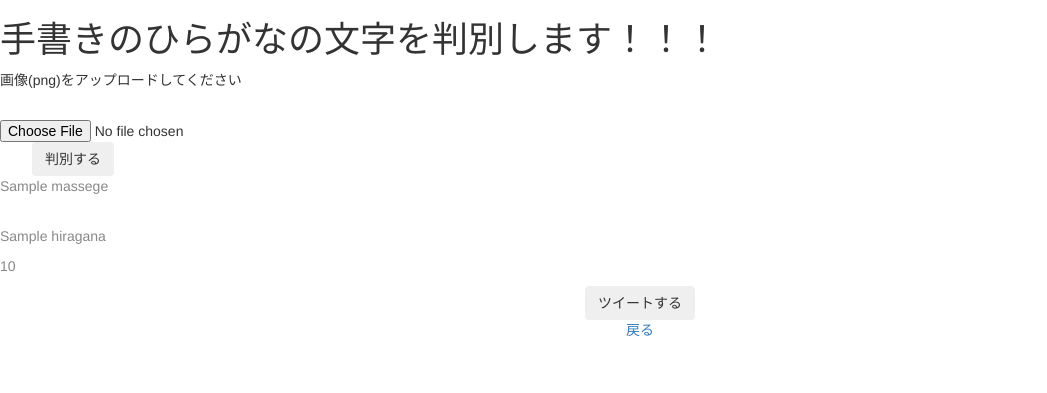
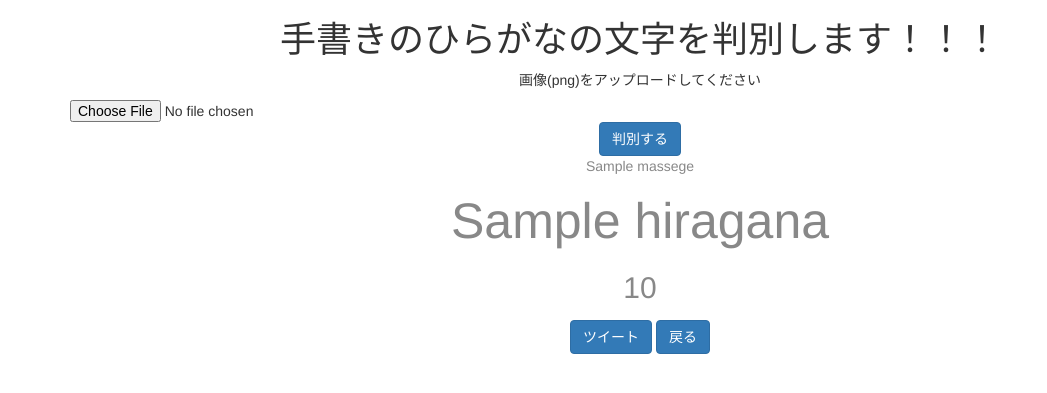
Before and after one commit to rrih/hiragana-rec, a Flask app: template templates/index.html in a window 1280 px wide. Shown: the top 393 px of the page, without its empty margins (0-1047 px from the left). Run offline with Flask 2, Linux system fonts and the light colour scheme; the template is opened without the code that fills it: most values are stand-ins (such as "Sample title", 1, 10 or a date in 2020); some libraries are stand-ins or nearby versions.

Commit message:
ここまで正解

```diff
--- a/templates/index.html
+++ b/templates/index.html
@@ -14,28 +14,37 @@
     <meta name="twitter:title" content="手書き文字認識アプリ" />
     <meta name="twitter:description" content="手書き文字認識アプリ" />
     <meta name="twitter:url" content="" />
+    <style type="text/css">
+    form {
+      position: fixed;
+      top: 50%;
+      left: 50%;
+      text-align: center;
+    }
+    </style>
   </head>
   <body>
     {% block content %}
-    <div class="center">
+    <div class="container text-center">
+    <div>
       <h1>手書きのひらがなの文字を判別します！！！</h1>
       <p>画像(png)をアップロードしてください</p>
-      <form method="post" action="/send" enctype="multipart/form-data">
-　　    <input type="file" id="img_file" name="img_file">
-  　　  <input type="submit" value="判別する" class="btn">
-      <!--<p>1MB以上の画像はアップロードできません</p>-->
-      <p style="color: {{color}};"> {{ massege }} </p>
-　　  </form>
+      <div class="input_wrap">
+        <form method="post" action="/send" enctype="multipart/form-data">
+          <input type="file" id="img_file" name="img_file">
+          <input type="submit" value="判別する" class="btn btn-primary mb-2">
+          <!--<p>1MB以上の画像はアップロードできません</p>-->
+          <p style="color: {{color}};"> {{ massege }} </p>
+        </form>
+      </div>
 
       <!--<img src="{{img_result}}" />-->
-      <p style="color: {{color}};"> {{ hiragana }} </p>
-      <p style="color: {{color}};"> {{ score }} </p>
+      <p style="color: {{color}}; font-size: 50px"> {{ hiragana }} </p>
+      <p style="color: {{color}}; font-size: 30px"> {{ score }} </p>
 
-      <div class="container text-center">
-        <button class="btn btn-dark m-3" onclick="openTwitter(text,url,hash,account)">ツイートする</button>
-      </div>
-      <div class="container text-center">
-        <a href="./">戻る</a>
+
+        <button class="btn btn-primary mb-2" onclick="openTwitter(text,url,hash,account)">ツイート</button>
+        <button class="btn btn-primary mb-2" onclick="history.back()">戻る</button>
       </div>
     </div>
 
@@ -57,12 +66,18 @@
 
 <style type="text/css">
 div {
-  background: #ffffff;
-  width: 90%;
   padding: 10px;
   text-align: center;
   margin: 0 auto;
-  height: 50%;
   position:relative;
 }
+.center{
+  border: 1px solid #aaa;
+  width: 400px;
+  text-align: center;
+}
+
+.input_wrap {
+  text-align: center;
+}
 </style>
```
Also changed, not shown: app.py (+0 -8 lines), image_process.py (added, +10 -0 lines), 5696AXzYvtLPfaQWlpl-6A.png (added), 67kIQ48GAXcZrsvJSt31jw.png (added), BNdAIcV7I1cX-V5IHU1ptw.png (added), DyTggbcaVwAFzRCq3uuwlg.png (added), FBY66iYT5XZN_S4jmPcwvQ.png (added), J9s1XMWGyugHvWfiiYU_mA.png (added), Ocp1Av3dmSgWqoOsy8ur-A.png (added), Wx8L1RQenH08lea0X5Rjgw.png (added), Y2DLiozkTMII3JncqYVeEQ.png (added), Z8oA_mMabPvILCEg0IaWtA.png (added), bO_6rAC7c1GGYXbu83Lc5Q.png (added), i0AgL9vNafIOhMcrYdJ1rw.png (added), 4 more files.
